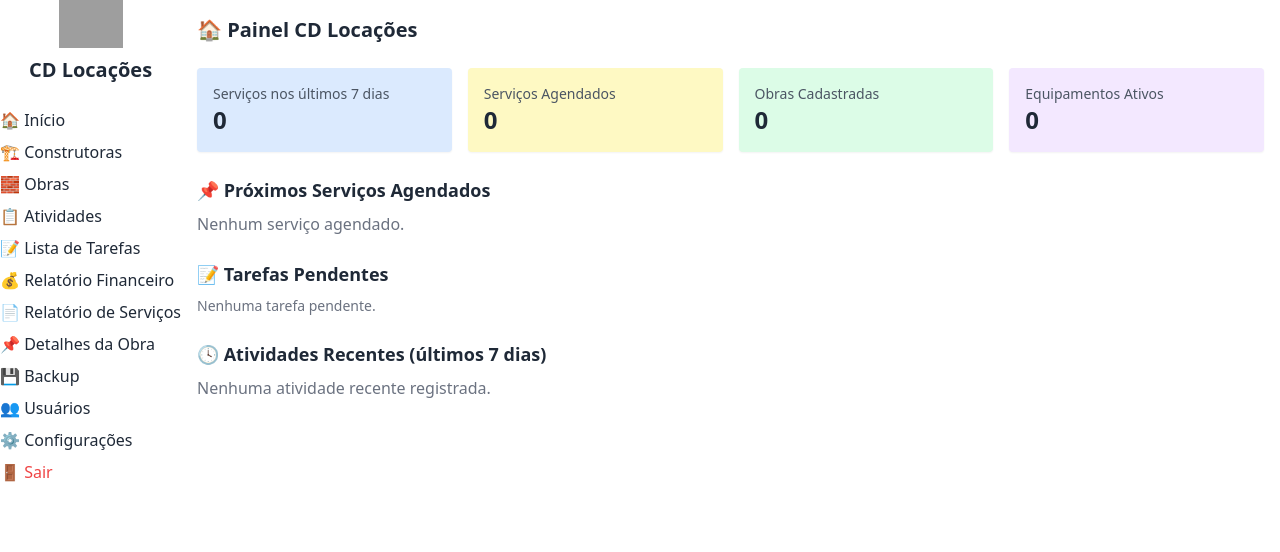
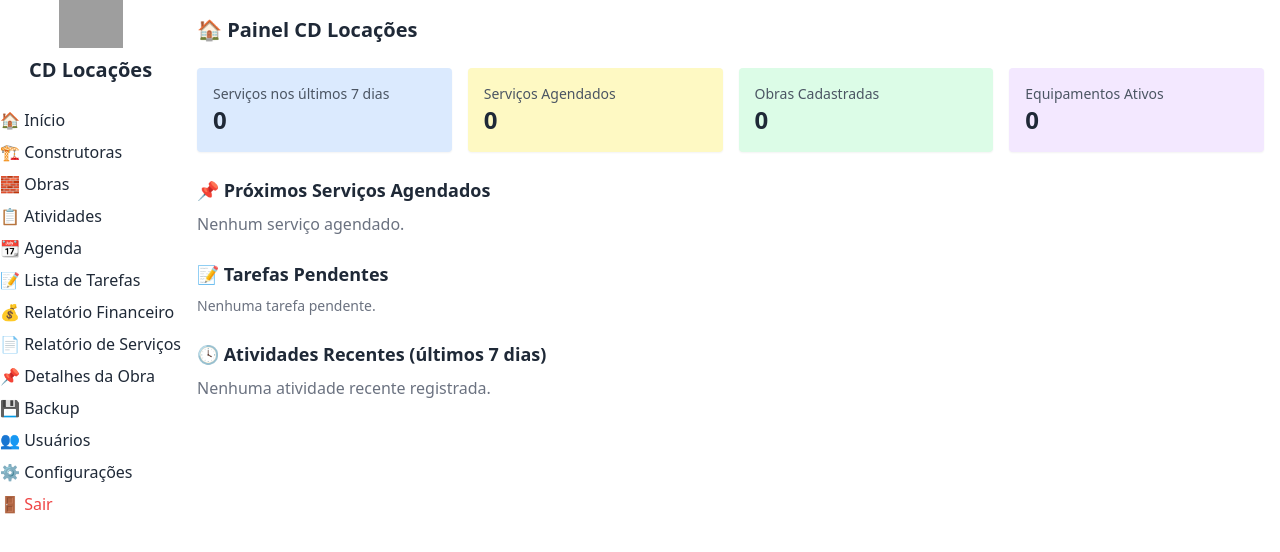
Before and after one commit to CarlosBraga123/CD-Locacoes, a React (Vite) app: page / in a window 1280 px wide. Shown: the top 552 px of the page. Built offline with nearby package versions, Linux system fonts and the light colour scheme; grey boxes are pictures that could not be loaded.

Commit message:
Corrigir importação de Agenda.jsx para evitar erro no build

```diff
--- a/src/App.jsx
+++ b/src/App.jsx
@@ -3,6 +3,7 @@ import Dashboard from "./components/Dashboard";
 import Construtoras from "./components/Construtoras";
 import Obras from "./components/Obras";
 import Atividades from "./components/Atividades";
+import Agenda from "./components/Agenda";
 import RelatorioFinanceiro from "./components/RelatorioFinanceiro";
 import RelatorioServicos from "./components/RelatorioServicos";
 import DetalhesObra from "./components/DetalhesObra";
@@ -46,6 +47,7 @@ export default function App() {
       case "construtoras": return <Construtoras />;
       case "obras": return <Obras />;
       case "atividades": return <Atividades />;
+      case "agenda": return <Agenda />;
       case "relatoriofinanceiro": return <RelatorioFinanceiro />;
       case "relatorioservicos": return <RelatorioServicos />;
       case "detalhesobra": return <DetalhesObra />;
@@ -87,6 +89,13 @@ export default function App() {
             </>
           )}
           <button onClick={() => { setSelectedPage("atividades"); setMenuAberto(false); }} className="text-left hover:text-blue-600">📋 Atividades</button>
+          <button
+  onClick={() => { setSelectedPage("agenda"); setMenuAberto(false); }}
+  className="text-left hover:text-blue-600"
+>
+  📆 Agenda
+</button>
+
           <button onClick={() => { setSelectedPage("tarefas"); setMenuAberto(false); }} className="text-left hover:text-blue-600">📝 Lista de Tarefas</button>
           {(usuarioLogado.tipo === "admin" || usuarioLogado.tipo === "gestor") && (
             <>
```
